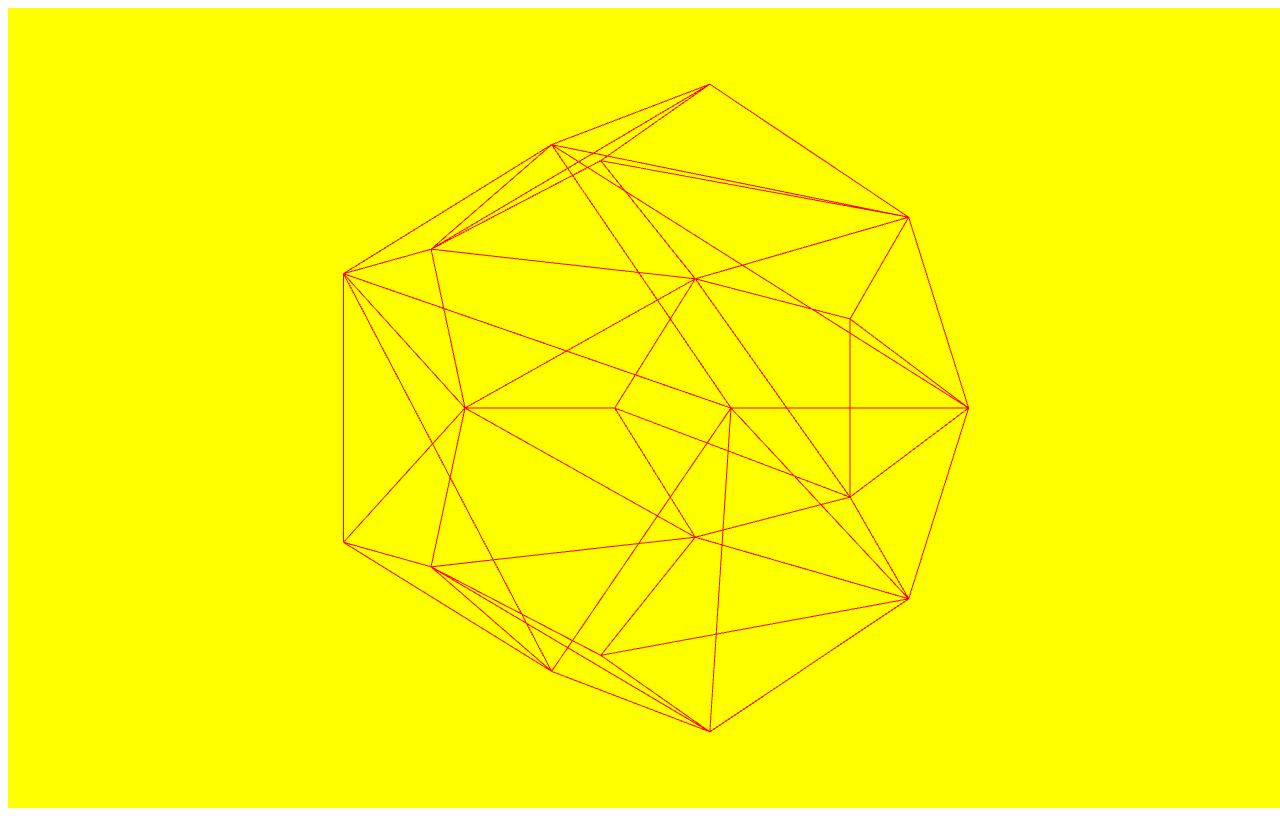
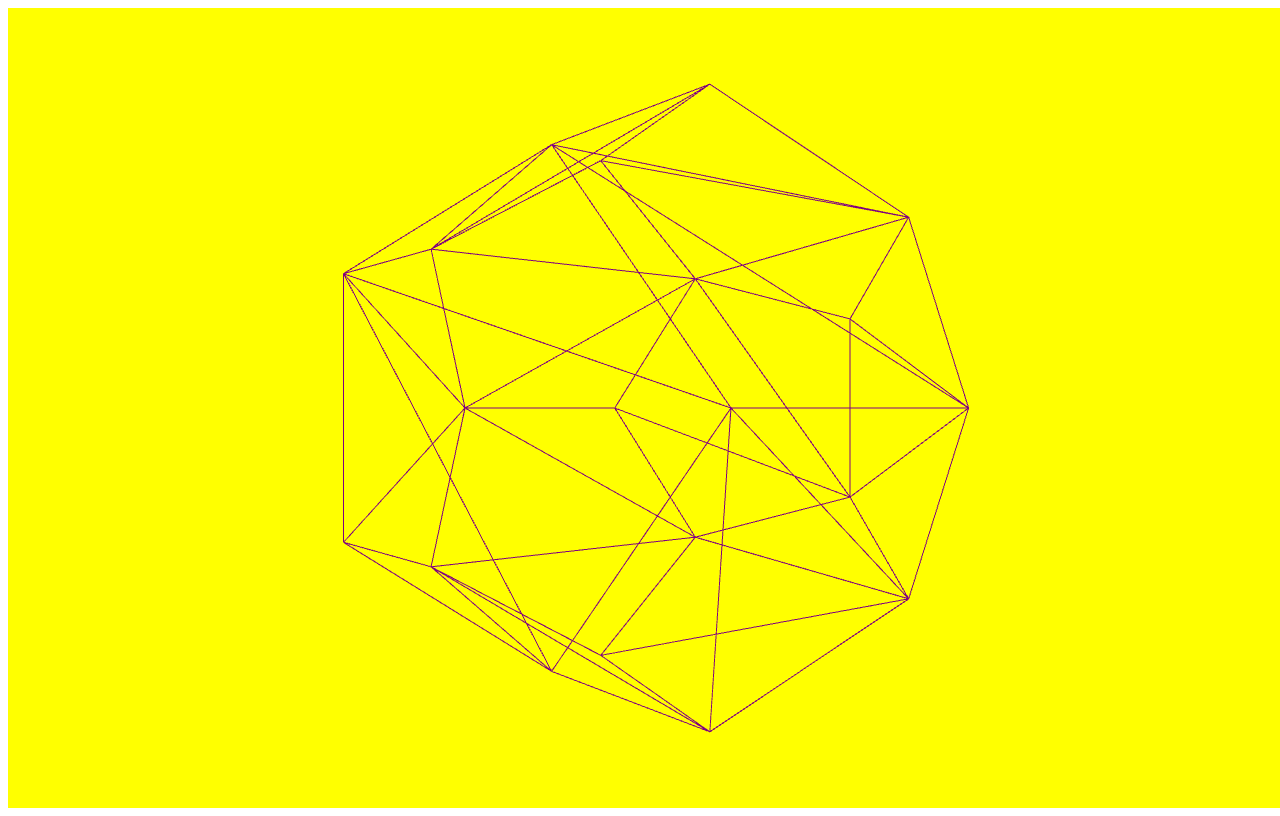
Before and after one commit to HectorRAD/DevOpsPractice, a plain HTML site: page index.html in a window 1280 px wide. Drawn offline with nearby package versions, Linux system fonts and the light colour scheme.

Commit message:
Color Change

```diff
--- a/index.html
+++ b/index.html
@@ -34,7 +34,7 @@
 
             // MODELS
             let geometry = new THREE.DodecahedronGeometry(1.3, 0);
-            let material = new THREE.MeshBasicMaterial({color: "red", wireframe: true});
+            let material = new THREE.MeshBasicMaterial({color: "purple", wireframe: true});
             mesh = new THREE.Mesh(geometry, material);
 
             // SCENE GRAPH
```
